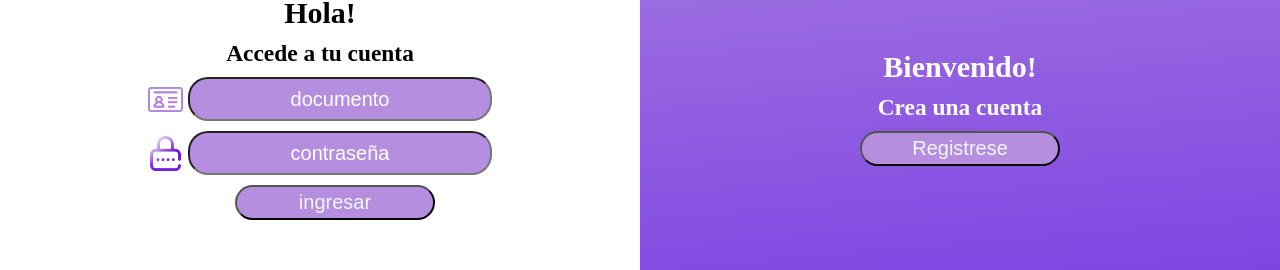
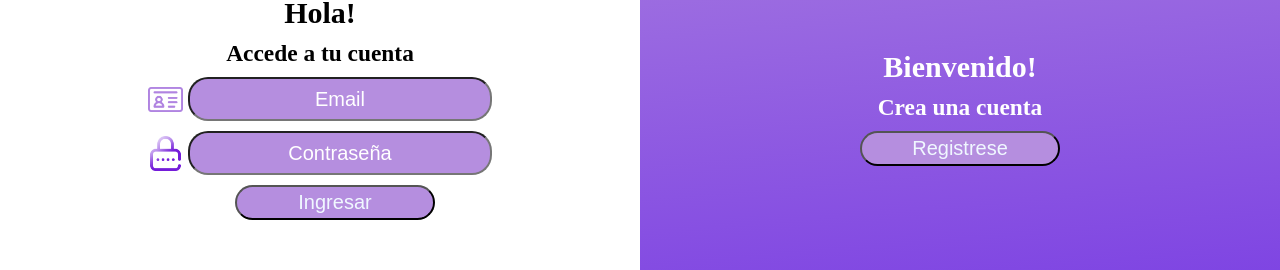
Before and after one commit to juaanmarin/Purple_Shop, a React (Create React App) app: page /login in a window 1280 px wide. Shown: the part 292-562 px from the top of the page. Built offline with nearby package versions, Linux system fonts and the light colour scheme.

Commit message:
se cambiaron los nombres de los input

```diff
--- a/src/components/pages/Login/Login.jsx
+++ b/src/components/pages/Login/Login.jsx
@@ -20,10 +20,10 @@ export const Login = () => {
         <div className='input_container'>
           <IconUI iconstyle='icon2' icon={idUser}/>
           <IconUI iconstyle='icon1' icon={pass}/>
-          <InputUi classInput='documentI' input_text="documento"/>
-          <InputUi classInput='passwordI' input_text="contraseña"/>
+          <InputUi classInput='documentI' input_text="Email"/>
+          <InputUi classInput='passwordI' input_text="Contraseña"/>
         </div>
-        <ButtonUi button_text="ingresar"/>
+        <ButtonUi button_text="Ingresar"/>
       </div>
       <div className='logo_contaier'>
         <LogoUI/>
@@ -33,7 +33,7 @@ export const Login = () => {
         <h2>Bienvenido!</h2>
         <h3>Crea una cuenta</h3>
 
-        <Anchor className="e" references="/singup" textAnchor={<ButtonUi buttonClass='registerButton' button_text="Registrese"  />}></Anchor>
+        <Anchor className="e  " references="/singup" textAnchor={<ButtonUi buttonClass='registerButton' button_text="Registrese"  />}></Anchor>
 
       </div>
     </div>
```
